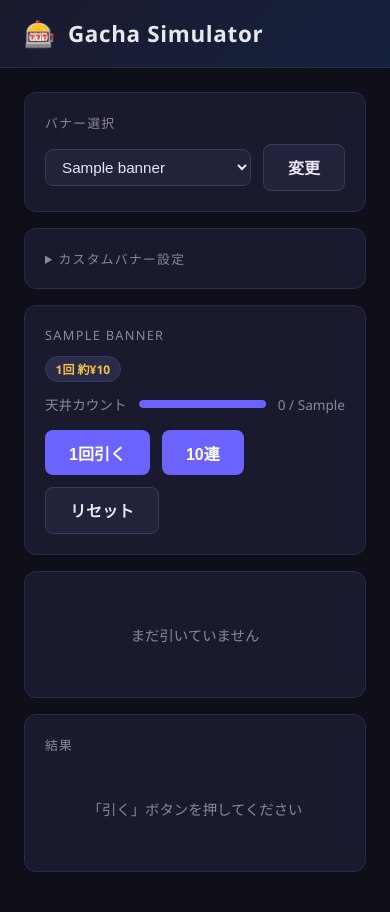
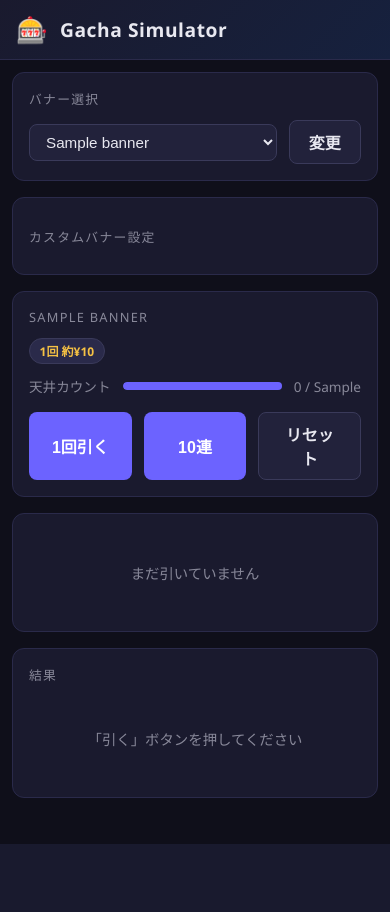
Before and after one commit to sorakarakuu2015-hue/gacha-sim, a Python web app: template src/gacha/web/templates/index.html in a window 390 px wide. After the commit the page ends 844 px from the top, so only its background shows below. Run offline with Jinja, Linux system fonts and the light colour scheme; the template is opened without the code that fills it: most values are stand-ins (such as "Sample title", 1, 10 or a date in 2020).

Commit message:
feat: スマホ対応レスポンシブレイアウト追加（≤600px）
@media (max-width: 600px) でモバイル向け調整を追加。
カスタムバナーフォームを1カラム化、ボタンタッチターゲット44px確保、
プルエリアを3均等列grid化、バナー選択欄の折り返し解消。

Co-Authored-By: Claude Sonnet 4.6 <noreply@anthropic.com>

```diff
--- a/src/gacha/web/templates/base.html
+++ b/src/gacha/web/templates/base.html
@@ -317,6 +317,44 @@
     }
 
     .help-popup.open { display: block; }
+
+    /* カスタムバナーフォームグリッド（デスクトップ: 2カラム） */
+    .custom-form-grid {
+      display: grid;
+      grid-template-columns: 1fr 1fr;
+      gap: 0.6rem;
+    }
+
+    .custom-form-full { grid-column: span 2; }
+
+    /* details > summary タッチターゲット確保 */
+    details.card > summary {
+      min-height: 44px;
+      display: flex;
+      align-items: center;
+    }
+
+    /* ============ モバイル対応 (≤600px) ============ */
+    @media (max-width: 600px) {
+      main { padding: 0.75rem; }
+      .card { padding: 1rem; }
+      header { padding: 0.75rem 1rem; }
+      header h1 { font-size: 1.2rem; }
+
+      /* バナー選択: select + ボタンを横並びgridに */
+      .banner-form { display: grid; grid-template-columns: 1fr auto; }
+      select { min-width: 0; }
+
+      /* カスタムバナーフォーム: 1カラム化 */
+      .custom-form-grid { grid-template-columns: 1fr; }
+      .custom-form-full { grid-column: span 1; }
+
+      /* タッチターゲット44px確保 */
+      .btn { min-height: 44px; padding: 0.55rem 1.2rem; }
+
+      /* プルエリアボタン: 3均等列gridで折り返さない */
+      .pull-area { display: grid; grid-template-columns: repeat(3, 1fr); }
+    }
   </style>
 </head>
 <body>
--- a/src/gacha/web/templates/index.html
+++ b/src/gacha/web/templates/index.html
@@ -33,7 +33,7 @@
     hx-target="#banner-area"
     hx-swap="outerHTML"
   >
-    <div style="display: grid; grid-template-columns: 1fr 1fr; gap: 0.6rem;">
+    <div class="custom-form-grid">
       <div style="display: flex; flex-direction: column; gap: 0.25rem; font-size: 0.85rem;">
         <label for="banner_name">バナー名</label>
         <input id="banner_name" type="text" name="name" placeholder="マイバナー" maxlength="40" required
@@ -78,7 +78,7 @@
         <input id="hard_pity" type="number" name="hard_pity" placeholder="90" min="20" max="999" required
           style="background: var(--surface2); color: var(--text); border: 1px solid #3a3a5a; border-radius: 8px; padding: 0.45rem 0.6rem; font-size: 0.9rem;">
       </div>
-      <div style="display: flex; flex-direction: column; gap: 0.25rem; font-size: 0.85rem; grid-column: span 2;">
+      <div class="custom-form-full" style="display: flex; flex-direction: column; gap: 0.25rem; font-size: 0.85rem;">
         <div style="display: flex; align-items: center; gap: 0.4rem;">
           <label for="jpy_per_pull" style="flex-shrink: 0;">1回あたり金額（円）</label>
           <span style="color: var(--text-muted); font-size: 0.75rem;">任意</span>
```
